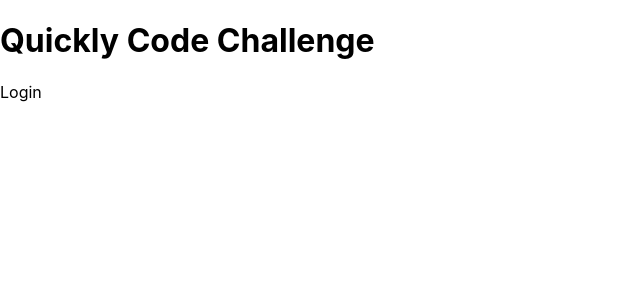
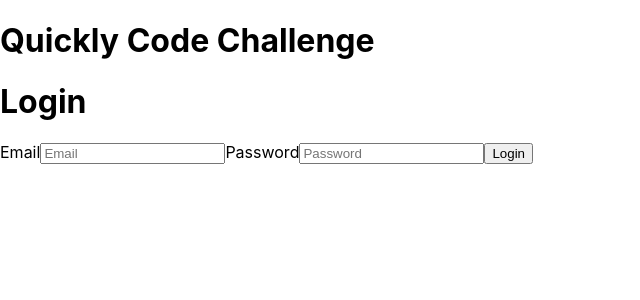
Before and after one commit to modium/quickly-code-challenge, a React (Create React App) app: page / in a window 1280 px wide. Shown: the top 300 px of the page, without its empty margins (0-640 px from the left). Built offline with nearby package versions, Linux system fonts and the light colour scheme.

Commit message:
sets up authProvider service and private routes

```diff
--- a/src/App.js
+++ b/src/App.js
@@ -1,17 +1,28 @@
 import { BrowserRouter, Routes, Route } from "react-router";
+import AuthProvider from "./provider/authProvider";
+import { ProtectedRoute } from "./routes/ProtectedRoute";
 import Login from "./pages/Login";
 import Profile from "./pages/Profile";
-import Unauthorized from "./pages/Unauthorized";
+// import Unauthorized from "./pages/Unauthorized";
 
 function App() {
   return (
     <BrowserRouter>
-      <h1>Quickly Code Challenge</h1>
-      <Routes>
-        <Route index element={<Login />} />
-        <Route path="profile" element={<Profile />} />
-        <Route path="*" element={<Unauthorized />} />
-      </Routes>
+      <AuthProvider>
+        <h1>Quickly Code Challenge</h1>
+        <Routes>
+          <Route index element={<Login />} />
+          <Route
+            path="profile"
+            element={
+              <ProtectedRoute>
+                <Profile />
+              </ProtectedRoute>
+            }
+          />
+          {/* <Route path="*" element={<Unauthorized />} /> */}
+        </Routes>
+      </AuthProvider>
     </BrowserRouter>
   );
 }
--- /dev/null
+++ b/src/components/Loader.js
@@ -0,0 +1,3 @@
+export default function Loader() {
+  return "Loading...";
+}
--- a/src/pages/Login.js
+++ b/src/pages/Login.js
@@ -1,5 +1,77 @@
-import React from "react";
+import { useState } from "react";
+import { useAuth } from "../provider/authProvider";
+import Loader from "../components/Loader";
 
-export default function Login() {
-  return <div>Login</div>;
-}
+const Login = () => {
+  const { onLogin } = useAuth();
+  const [loading, setLoading] = useState(false);
+  const [email, setEmail] = useState("");
+  const [password, setPassword] = useState("");
+  const [errors, setErrors] = useState([]);
+
+  const handleSubmit = (e) => {
+    e.preventDefault();
+
+    setErrors({});
+    let errors = validate();
+    setErrors(errors);
+
+    if (Object.keys(errors).length === 0) {
+      setLoading(true);
+      onLogin(email, password);
+    }
+  };
+
+  const validate = () => {
+    const error = {};
+
+    if (email === "") {
+      error.email = "Please enter email";
+    } else if (!/\S+@\S+\.\S+/.test(email)) {
+      // } else if (!/^[\w-\.]+@([\w-]+\.)+[\w-]{2,4}$/g.test(email)) {
+      error.email = "Email must be valid";
+    } else {
+      delete error.email;
+    }
+
+    if (password === "") {
+      error.password = "Please enter password";
+    } else if (password.length < 8) {
+      error.password = "Password must be at least 8 characters long";
+    } else {
+      delete error.password;
+    }
+
+    return error;
+  };
+
+  return (
+    <div>
+      <h1>Login</h1>
+      {loading ? <Loader /> : null}
+      <form onSubmit={handleSubmit}>
+        <label htmlFor="email">Email</label>
+        <input
+          type="email"
+          id="email"
+          onChange={(e) => setEmail(e.target.value)}
+          placeholder="Email"
+          value={email}
+        />
+        {errors.email && <p style={{ color: "red" }}>{errors.email}</p>}
+        <label htmlFor="password">Password</label>
+        <input
+          type="password"
+          id="password"
+          onChange={(e) => setPassword(e.target.value)}
+          placeholder="Password"
+          value={password}
+        />
+        {errors.password && <p style={{ color: "red" }}>{errors.password}</p>}
+        <button disabled={loading}>Login</button>
+      </form>
+    </div>
+  );
+};
+
+export default Login;
--- /dev/null
+++ b/src/provider/authProvider.js
@@ -0,0 +1,50 @@
+import { createContext, useState, useContext } from "react";
+import { useNavigate, useLocation } from "react-router-dom";
+
+const AuthContext = createContext({
+  token: "",
+  onLogin: () => {},
+});
+
+const AuthProvider = ({ children }) => {
+  const navigate = useNavigate();
+  const location = useLocation();
+  const [token, setToken] = useState("");
+
+  const handleLogin = async (email, password) => {
+    await fetch("https://api-dev.quicklyinc.com/auth/login", {
+      method: "POST",
+      headers: {
+        "Content-Type": "application/json",
+      },
+      body: JSON.stringify({
+        email,
+        password,
+      }),
+    })
+      .then((response) => response.json())
+      .then((json) => {
+        const token = json.token;
+        setToken(token);
+        const origin = location.state?.from?.pathname || "/profile";
+        navigate(origin);
+      })
+      .catch((error) => {
+        alert("Invalid credentials");
+        console.error(error);
+      });
+  };
+
+  const value = {
+    token,
+    onLogin: handleLogin,
+  };
+
+  return <AuthContext.Provider value={value}>{children}</AuthContext.Provider>;
+};
+
+export const useAuth = () => {
+  return useContext(AuthContext);
+};
+
+export default AuthProvider;
--- /dev/null
+++ b/src/routes/ProtectedRoute.js
@@ -0,0 +1,13 @@
+import { useAuth } from "../provider/authProvider";
+import { useLocation, Navigate } from "react-router-dom";
+
+export const ProtectedRoute = ({ children }) => {
+  const { token } = useAuth();
+  const location = useLocation();
+
+  if (!token) {
+    return <Navigate to="/" replace state={{ from: location }} />;
+  }
+
+  return children;
+};
```
